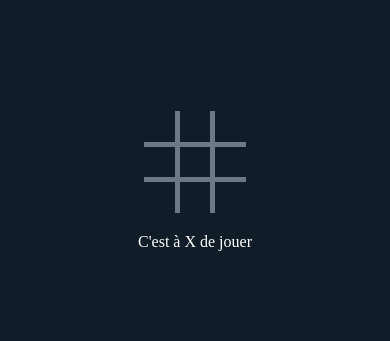
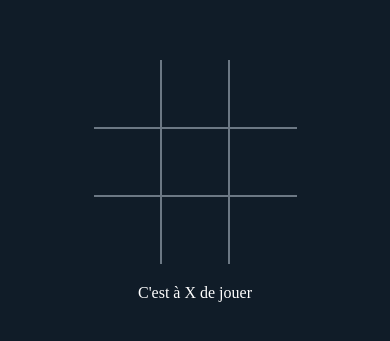
Before and after one commit to CharlesABJ/morpion, a React (Create React App) app: page / in a window 390 px wide. Shown: the part 241-582 px from the top of the page. Built offline with nearby package versions, Linux system fonts and the light colour scheme.

Commit message:
Mise en place du responsive en version mobile

```diff
--- a/src/App.css
+++ b/src/App.css
@@ -32,3 +32,17 @@
   gap: 5px;
   margin-bottom: 20px;
 }
+
+@media screen and (max-width:739px) {
+
+
+  .board {
+    width: 70%;
+    background: #6c7884;
+    display: grid;
+    grid-template-columns: 1fr 1fr 1fr;
+    grid-template-rows: 1fr 1fr 1fr;
+    gap: 2px;
+    margin-bottom: 20px;
+  }
+}
```
